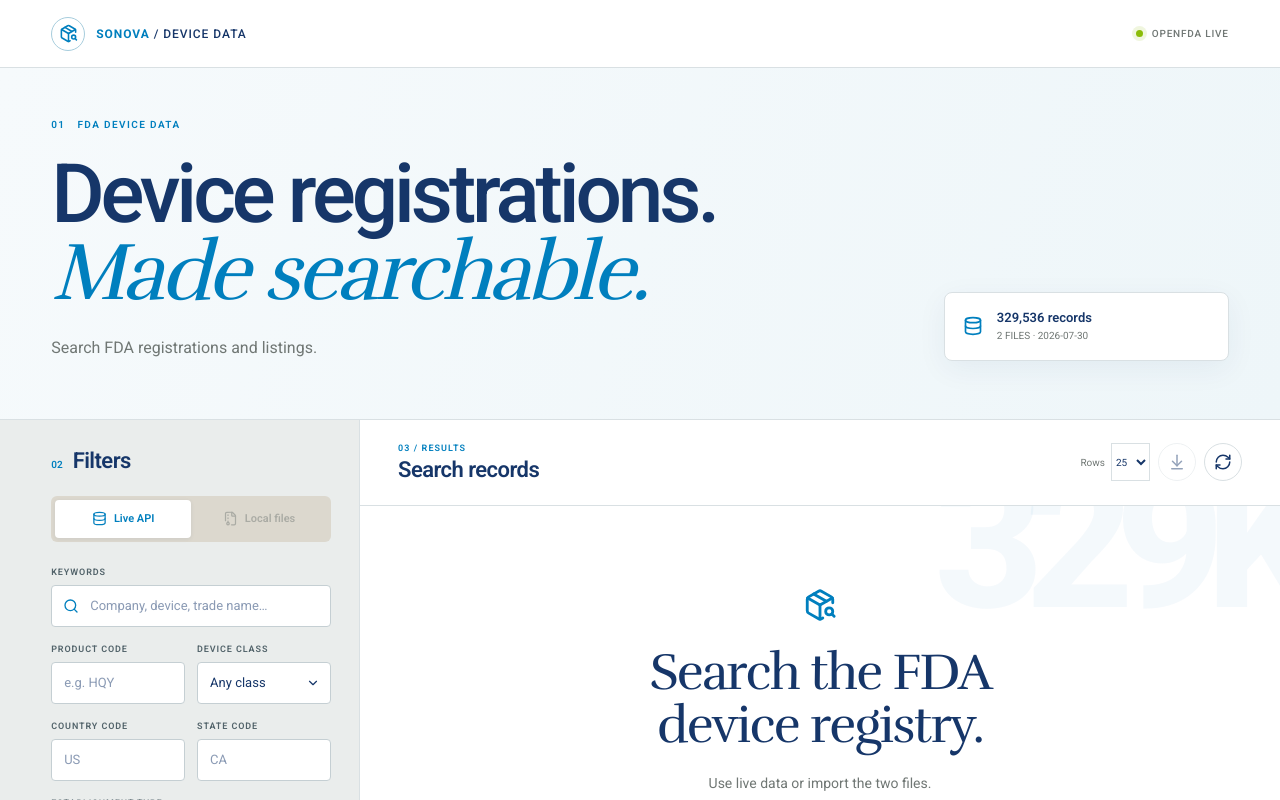
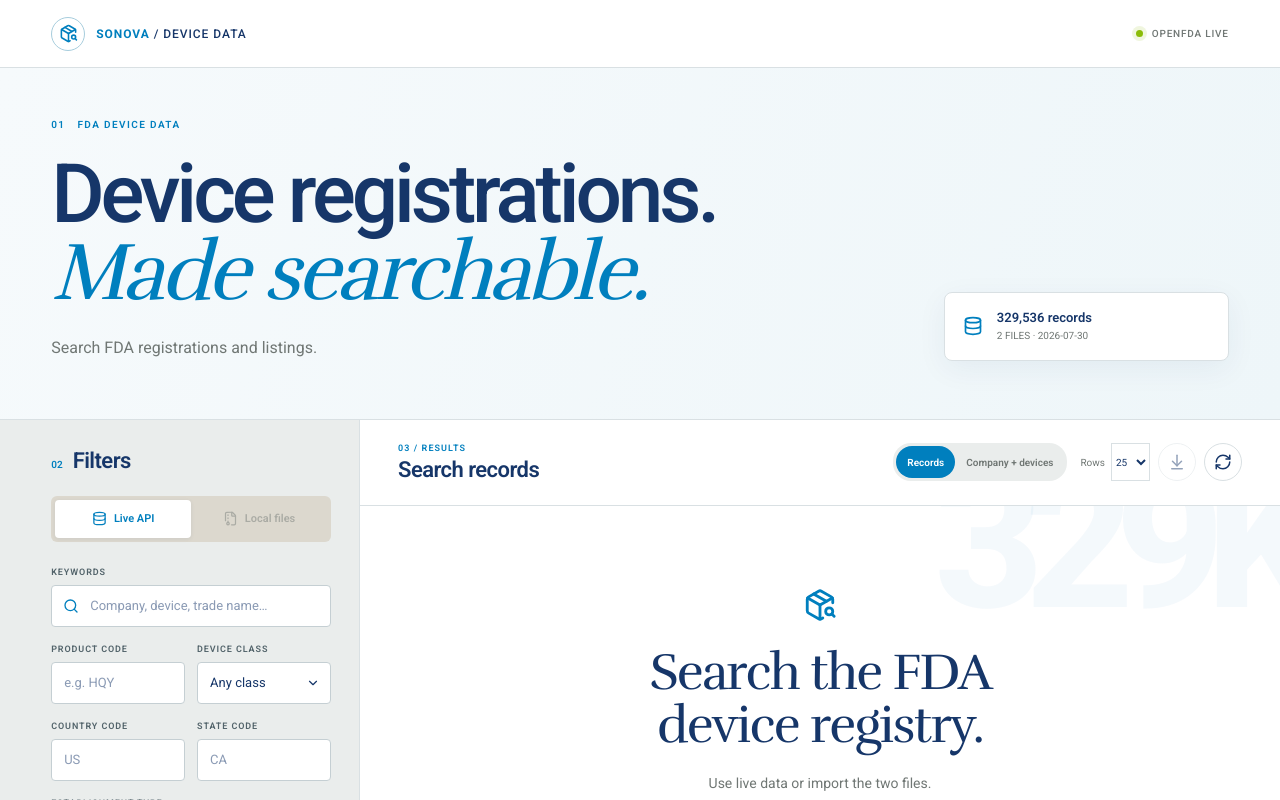
Before and after one commit to ahmedbins/fda_device, a Next.js app: page / in a window 1280 px wide. Shown: the top 800 px of the page. Built offline with nearby package versions, Linux system fonts and the light colour scheme.

Commit message:
Add company device matrix view

```diff
--- a/app/globals.css
+++ b/app/globals.css
@@ -89,6 +89,9 @@ button:disabled { cursor: not-allowed; opacity: .46; }
 .results-title > div { display: flex; flex-direction: column; gap: 6px; }
 .results-title span { color: var(--coral); font: 600 9px var(--font-roboto), sans-serif; letter-spacing: .12em; }
 .toolbar-actions { display: flex; align-items: center; gap: 8px; }
+.view-switch { display: flex; padding: 3px; margin-right: 5px; background: var(--paper-2); border-radius: 18px; }
+.view-switch button { min-height: 32px; padding: 0 11px; border: 0; border-radius: 16px; background: transparent; color: var(--muted); white-space: nowrap; font: 600 10px var(--font-roboto), sans-serif; }
+.view-switch button.active { color: #fff; background: var(--coral); }
 .filter-count { display: inline-flex; align-items: center; gap: 5px; margin-right: 6px; color: var(--coral); font: 600 9px var(--font-roboto), sans-serif; text-transform: uppercase; }
 .page-size { display: flex; align-items: center; gap: 6px; color: var(--muted); font: 10px var(--font-roboto), sans-serif; }
 .page-size select { height: 38px; border: 1px solid var(--line); background: transparent; color: var(--ink); }
@@ -109,6 +112,11 @@ button:disabled { cursor: not-allowed; opacity: .46; }
 @keyframes spin { to { transform: rotate(360deg); } }
 
 .table-wrap { overflow: auto; }
+.matrix-note { min-height: 54px; padding: 11px clamp(18px, 3vw, 38px); display: flex; align-items: center; justify-content: space-between; gap: 18px; color: var(--muted); background: #edf6fa; border-bottom: 1px solid #cfe1e9; font-size: 11px; }
+.matrix-note > div { display: flex; align-items: center; gap: 9px; }
+.matrix-note svg { color: var(--coral); flex: 0 0 auto; }
+.matrix-note b { color: var(--ink); }
+.matrix-note > span { max-width: 440px; text-align: right; }
 table { width: 100%; border-collapse: collapse; min-width: 920px; }
 th { height: 42px; padding: 0 14px; color: var(--muted); background: #f2f5f5; border-bottom: 1px solid var(--line); text-align: left; text-transform: uppercase; font: 600 8px var(--font-roboto), sans-serif; letter-spacing: .1em; }
 th:first-child, td:first-child { padding-left: clamp(18px, 3vw, 38px); }
@@ -116,6 +124,15 @@ th:last-child, td:last-child { padding-right: clamp(18px, 3vw, 38px); }
 td { height: 78px; padding: 12px 14px; border-bottom: 1px solid #e6e2d9; vertical-align: middle; font-size: 12px; }
 tbody tr { cursor: pointer; transition: background .14s ease; outline: none; }
 tbody tr:hover, tbody tr:focus { background: #f8f5ed; }
+.matrix-table tbody tr { cursor: default; }
+.matrix-table tbody tr:hover { background: #f6fafc; }
+.matrix-table td { height: auto; min-height: 78px; }
+.matrix-table td:nth-child(1) { width: 110px; }
+.matrix-table td:nth-child(2) { width: 29%; }
+.matrix-table td:nth-child(3) { width: 22%; }
+.matrix-table td:nth-child(5) { width: 70px; text-align: center; }
+.device-name-list { display: flex; flex-wrap: wrap; gap: 5px; max-width: 520px; padding: 3px 0; }
+.device-name-list span { padding: 5px 7px; color: #15415d; background: #e3f0f6; border-radius: 3px; font-size: 10px; line-height: 1.25; }
 td b { display: block; max-width: 270px; overflow: hidden; text-overflow: ellipsis; white-space: nowrap; font-size: 12px; }
 td > span:not(.code-pill):not(.class-badge) { display: block; max-width: 280px; margin-top: 6px; overflow: hidden; text-overflow: ellipsis; white-space: nowrap; color: var(--muted); font-size: 10px; }
 .code-pill { display: inline-block; min-width: 34px; padding: 5px 7px; border-radius: 3px; color: var(--ink); background: #e3f0f6; text-align: center; font: 650 10px var(--font-roboto), sans-serif; }
@@ -163,6 +180,8 @@ td > span:not(.code-pill):not(.class-badge) { display: block; max-width: 280px;
   .workspace { grid-template-columns: 300px minmax(0, 1fr); }
   .filter-panel { padding-left: 24px; }
   .filter-count, .page-size { display: none; }
+  .results-toolbar { align-items: flex-start; }
+  .toolbar-actions { flex-wrap: wrap; justify-content: flex-end; }
 }
 
 @media (max-width: 720px) {
@@ -176,6 +195,11 @@ td > span:not(.code-pill):not(.class-badge) { display: block; max-width: 280px;
   .filter-panel.open { transform: translateX(0); }
   .mobile-only, .filter-toggle { display: inline-grid; }
   .results-toolbar { min-height: 76px; }
+  .results-toolbar { align-items: center; }
+  .view-switch { position: absolute; top: 76px; left: 0; right: 0; z-index: 3; justify-content: center; margin: 0; padding: 6px; border-radius: 0; border-bottom: 1px solid var(--line); }
+  .results-panel { padding-top: 44px; }
+  .matrix-note { align-items: flex-start; flex-direction: column; }
+  .matrix-note > span { text-align: left; }
   .toolbar-actions .icon-button:first-of-type { display: none; }
   .empty-state { min-height: 520px; }
   .empty-number { font-size: 120px; }
--- a/app/page.tsx
+++ b/app/page.tsx
@@ -63,6 +63,15 @@ type RecordItem = {
   products?: Product[];
 };
 
+type MatrixRow = {
+  key: string;
+  productCode: string;
+  deviceType: string;
+  company: string;
+  devices: string[];
+  registrations: number;
+};
+
 type Filters = {
   keyword: string;
   productCode: string;
@@ -101,7 +110,7 @@ function buildSearch(filters: Filters) {
   if (filters.keyword.trim()) {
     const value = quote(filters.keyword);
     clauses.push(
-      `(registration.name:${value} OR proprietary_name:${value} OR products.openfda.device_name:${value})`,
+      `(registration.name:${value} OR registration.owner_operator.firm_name:${value} OR proprietary_name:${value} OR products.openfda.device_name:${value})`,
     );
   }
   if (filters.productCode.trim())
@@ -129,6 +138,43 @@ function firmName(item: RecordItem) {
 function productSummary(item: RecordItem) {
   const product = item.products?.[0];
   return product?.openfda?.device_name || item.proprietary_name?.[0] || "Unspecified device";
+}
+
+function companyName(item: RecordItem) {
+  return item.registration?.owner_operator?.firm_name || firmName(item);
+}
+
+function buildMatrix(items: RecordItem[]): MatrixRow[] {
+  const groups = new Map<string, { productCode: string; deviceType: string; company: string; devices: Set<string>; registrationIds: Set<string> }>();
+  items.forEach((item, recordIndex) => {
+    const company = companyName(item);
+    const tradeNames = (item.proprietary_name || []).filter(Boolean);
+    (item.products || []).forEach((product) => {
+      const productCode = product.product_code || "—";
+      const deviceType = product.openfda?.device_name || "Unspecified device type";
+      const key = `${productCode.toLowerCase()}|${deviceType.toLowerCase()}|${company.toLowerCase()}`;
+      const existing = groups.get(key) || {
+        productCode,
+        deviceType,
+        company,
+        devices: new Set<string>(),
+        registrationIds: new Set<string>(),
+      };
+      (tradeNames.length ? tradeNames : [deviceType]).forEach((name) => existing.devices.add(name));
+      existing.registrationIds.add(item.registration?.registration_number || `record-${recordIndex}`);
+      groups.set(key, existing);
+    });
+  });
+  return [...groups.entries()]
+    .map(([key, value]) => ({
+      key,
+      productCode: value.productCode,
+      deviceType: value.deviceType,
+      company: value.company,
+      devices: [...value.devices].sort((a, b) => a.localeCompare(b)),
+      registrations: value.registrationIds.size,
+    }))
+    .sort((a, b) => a.productCode.localeCompare(b.productCode) || a.company.localeCompare(b.company));
 }
 
 function locationSummary(item: RecordItem) {
@@ -164,6 +210,7 @@ function escapeCsv(value: unknown) {
 
 export default function Home() {
   const [mode, setMode] = useState<"api" | "files">("api");
+  const [viewMode, setViewMode] = useState<"records" | "matrix">("records");
   const [filters, setFilters] = useState<Filters>(EMPTY_FILTERS);
   const [records, setRecords] = useState<RecordItem[]>([]);
   const [localRecords, setLocalRecords] = useState<RecordItem[]>([]);
@@ -181,19 +228,22 @@ export default function Home() {
   const activeFilters = Object.values(filters).filter(Boolean).length;
 
   const runSearch = useCallback(
-    async (nextSkip = 0) => {
+    async (nextSkip = 0, requestedView: "records" | "matrix" = viewMode) => {
       setError("");
       setSelected(null);
       if (mode === "files") {
         setSkip(nextSkip);
         const filtered = localRecords.filter((record) => localMatches(record, filters));
         setTotal(filtered.length);
-        setRecords(filtered.slice(nextSkip, nextSkip + limit));
+        setRecords(requestedView === "matrix" ? filtered.slice(0, 1000) : filtered.slice(nextSkip, nextSkip + limit));
         return;
       }
       setLoading(true);
       try {
-        const params = new URLSearchParams({ limit: String(limit), skip: String(nextSkip) });
+        const params = new URLSearchParams({
+          limit: String(requestedView === "matrix" ? 1000 : limit),
+          skip: String(requestedView === "matrix" ? 0 : nextSkip),
+        });
         const search = buildSearch(filters);
         if (search) params.set("search", search);
         const response = await fetch(`${API}?${params.toString()}`);
@@ -205,7 +255,7 @@ export default function Home() {
         if (!response.ok) throw new Error(data.error?.message || "The FDA API could not complete this search.");
         setRecords(data.results || []);
         setTotal(data.meta?.results?.total || 0);
-        setSkip(nextSkip);
+        setSkip(requestedView === "matrix" ? 0 : nextSkip);
       } catch (caught) {
         setRecords([]);
         setTotal(0);
@@ -214,7 +264,7 @@ export default function Home() {
         setLoading(false);
       }
     },
-    [filters, limit, localRecords, mode],
+    [filters, limit, localRecords, mode, viewMode],
   );
 
   const importFiles = async (files: FileList | null) => {
@@ -248,7 +298,7 @@ export default function Home() {
       setLocalRecords(collected);
       setFileNames(names);
       setMode("files");
-      setRecords(collected.slice(0, limit));
+      setRecords(collected.slice(0, viewMode === "matrix" ? 1000 : limit));
       setTotal(collected.length);
       setSkip(0);
     } catch (caught) {
@@ -284,7 +334,7 @@ export default function Home() {
   };
 
   const exportCsv = () => {
-    const rows = records.map((item) => [
+    const recordRows = records.map((item) => [
       item.registration?.registration_number,
       firmName(item),
       locationSummary(item),
@@ -292,10 +342,10 @@ export default function Home() {
       item.products?.map((p) => p.openfda?.device_name).filter(Boolean).join("; "),
       item.establishment_type?.join("; "),
     ]);
-    const csv = [
-      ["Registration #", "Establishment", "Location", "Product codes", "Devices", "Establishment types"],
-      ...rows,
-    ]
+    const matrixExportRows = buildMatrix(records).map((row) => [row.productCode, row.deviceType, row.company, row.devices.join("; "), row.registrations]);
+    const csv = (viewMode === "matrix"
+      ? [["Product code", "Device type", "Company", "Registered devices", "Registrations"], ...matrixExportRows]
+      : [["Registration #", "Establishment", "Location", "Product codes", "Devices", "Establishment types"], ...recordRows])
       .map((row) => row.map(escapeCsv).join(","))
       .join("\n");
     const url = URL.createObjectURL(new Blob([csv], { type: "text/csv;charset=utf-8" }));
@@ -310,6 +360,14 @@ export default function Home() {
     if (!total) return "0 records";
     return `${(skip + 1).toLocaleString()}–${Math.min(skip + records.length, total).toLocaleString()} of ${total.toLocaleString()}`;
   }, [records.length, skip, total]);
+
+  const matrixRows = useMemo(() => buildMatrix(records), [records]);
+
+  const switchView = (nextView: "records" | "matrix") => {
+    if (nextView === viewMode) return;
+    setViewMode(nextView);
+    if (records.length || activeFilters) runSearch(0, nextView);
+  };
 
   return (
     <main>
@@ -384,11 +442,15 @@ export default function Home() {
           <div className="results-toolbar">
             <div className="results-title">
               <button className="icon-button filter-toggle" onClick={() => setFiltersOpen(true)} aria-label="Open filters"><SlidersHorizontal size={18} /></button>
-              <div><span>03 / RESULTS</span><h2>{records.length ? rangeLabel : "Search records"}</h2></div>
+              <div><span>03 / RESULTS</span><h2>{records.length ? (viewMode === "matrix" ? `${matrixRows.length.toLocaleString()} grouped rows` : rangeLabel) : "Search records"}</h2></div>
             </div>
             <div className="toolbar-actions">
+              <div className="view-switch" role="group" aria-label="Results view">
+                <button className={viewMode === "records" ? "active" : ""} onClick={() => switchView("records")}>Records</button>
+                <button className={viewMode === "matrix" ? "active" : ""} onClick={() => switchView("matrix")}>Company + devices</button>
+              </div>
               {activeFilters > 0 && <span className="filter-count"><Filter size={13} /> {activeFilters} active</span>}
-              <label className="page-size">Rows <select value={limit} onChange={(e) => setLimit(Number(e.target.value))}><option>25</option><option>50</option><option>100</option></select></label>
+              {viewMode === "records" && <label className="page-size">Rows <select value={limit} onChange={(e) => setLimit(Number(e.target.value))}><option>25</option><option>50</option><option>100</option></select></label>}
               <button className="icon-button" onClick={exportCsv} disabled={!records.length} aria-label="Export visible results to CSV"><ArrowDownToLine size={18} /></button>
               <button className="icon-button" onClick={() => runSearch(skip)} disabled={loading} aria-label="Refresh results"><RefreshCw className={loading ? "spin" : ""} size={18} /></button>
             </div>
@@ -406,8 +468,14 @@ export default function Home() {
             </div>
           ) : (
             <>
+              {viewMode === "matrix" && (
+                <div className="matrix-note">
+                  <div><Building2 size={16} /><span><b>{matrixRows.length.toLocaleString()} company-device groups</b> from {records.length.toLocaleString()} matching records</span></div>
+                  {total > 1000 && <span>Showing the first 1,000 of {total.toLocaleString()} matches. Add filters for a complete company view.</span>}
+                </div>
+              )}
               <div className="table-wrap" aria-live="polite">
-                <table>
+                {viewMode === "records" ? <table>
                   <thead><tr><th>Establishment</th><th>Primary device</th><th>Product</th><th>Location</th><th>Class</th><th aria-label="Open record" /></tr></thead>
                   <tbody>
                     {records.map((item, index) => {
@@ -424,12 +492,25 @@ export default function Home() {
                       );
                     })}
                   </tbody>
-                </table>
+                </table> : <table className="matrix-table">
+                  <thead><tr><th>Product code</th><th>Device type</th><th>Company</th><th>Registered devices</th><th>Regs.</th></tr></thead>
+                  <tbody>
+                    {matrixRows.map((row) => (
+                      <tr key={row.key}>
+                        <td><span className="code-pill">{row.productCode}</span></td>
+                        <td><b>{row.deviceType}</b></td>
+                        <td><b>{row.company}</b></td>
+                        <td><div className="device-name-list">{row.devices.map((device) => <span key={device}>{device}</span>)}</div></td>
+                        <td><b>{row.registrations}</b></td>
+                      </tr>
+                    ))}
+                  </tbody>
+                </table>}
               </div>
-              <div className="pagination">
+              {viewMode === "records" && <div className="pagination">
                 <span>{rangeLabel}</span>
                 <div><button className="secondary" onClick={() => runSearch(Math.max(0, skip - limit))} disabled={skip === 0 || loading}><ArrowLeft size={15} /> Previous</button><button className="secondary" onClick={() => runSearch(skip + limit)} disabled={skip + records.length >= total || loading}>Next <ArrowRight size={15} /></button></div>
-              </div>
+              </div>}
             </>
           )}
           {loading && <div className="loading-layer"><LoaderCircle className="spin" size={28} /><span>{importProgress || "Searching openFDA…"}</span></div>}
```
